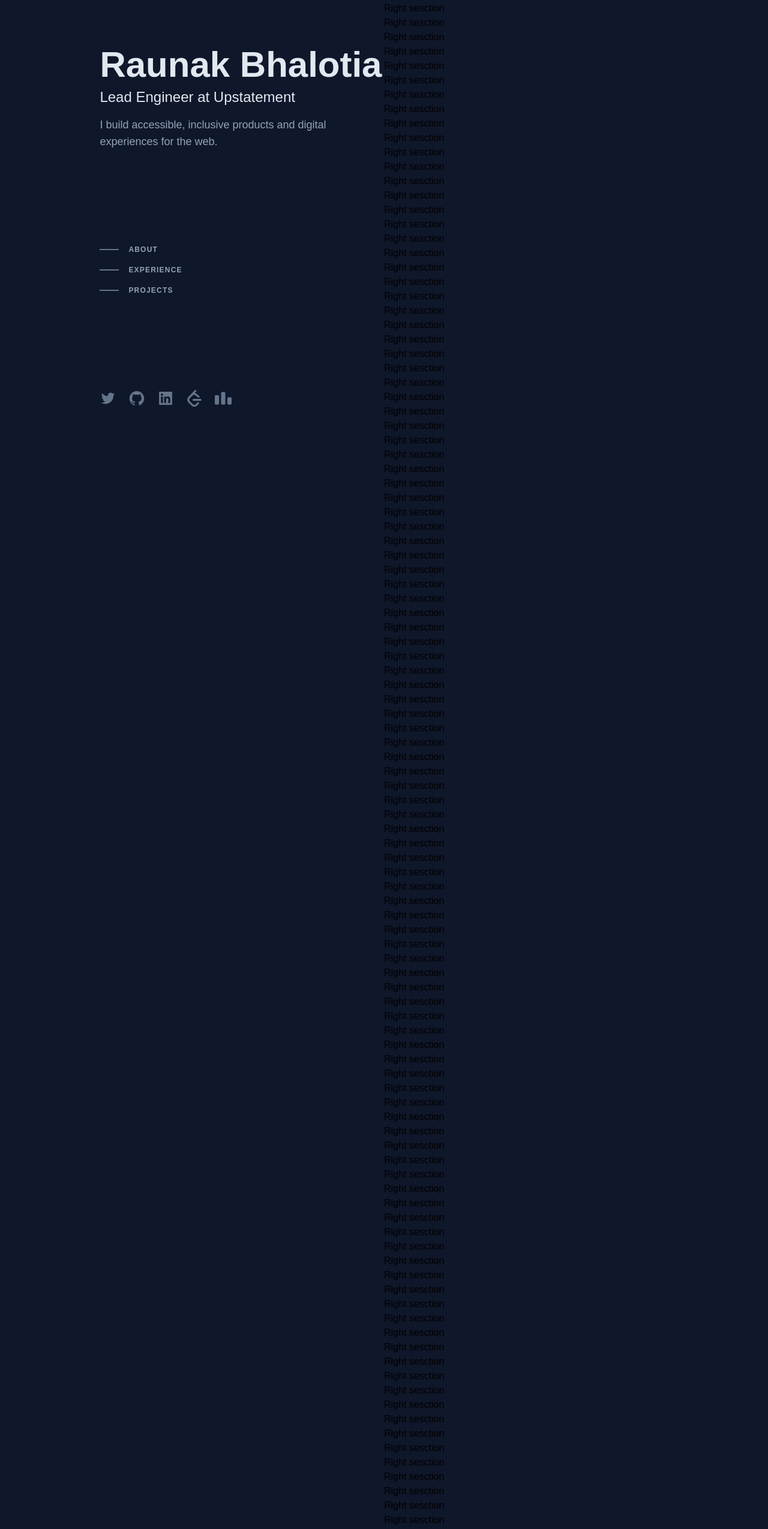
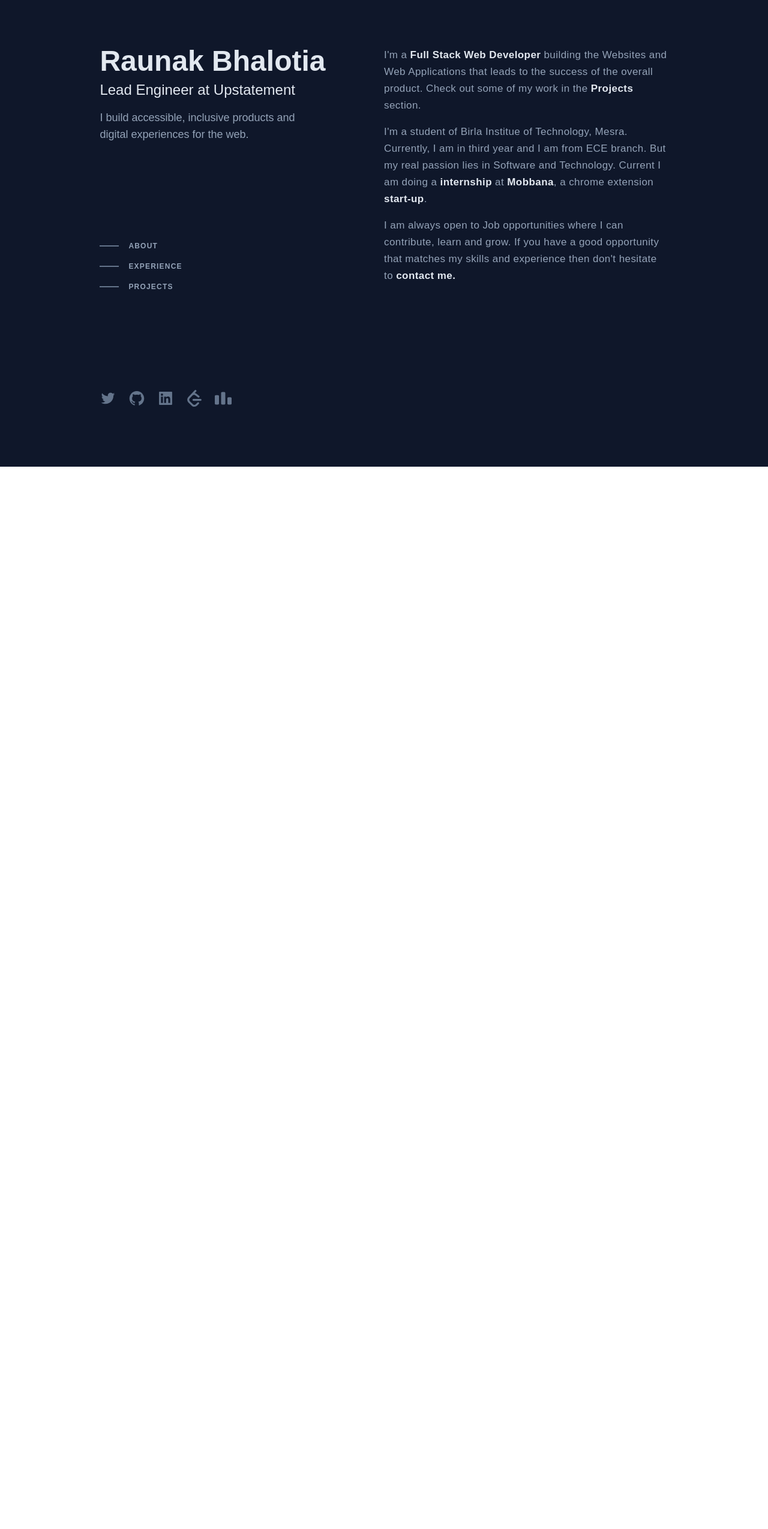
Before and after one commit to raunakb03/new_portfolio, a React (Vite) app: page / in a window 1280 px wide. Shown: the part 22-2571 px from the top of the page at 60% size. After the commit the page ends 800 px from the top, so only its background shows below. Built offline with nearby package versions, Linux system fonts and the light colour scheme.

Commit message:
adding about section

```diff
--- a/src/components/Container.jsx
+++ /dev/null
@@ -1,9 +0,0 @@
-const Container = ({ children }) => {
-    return (
-        <div className="w-full h-full">
-            {children}
-        </div>
-    )
-}
-
-export default Container
--- /dev/null
+++ b/src/sections/About.jsx
@@ -0,0 +1,12 @@
+const About = () => {
+    return (
+        <div id="about-section" className="text-[17px] text-slate-400 leading-7 tracking-wide flex flex-col w-full gap-4">
+            <div>  I{`'`}m a <span className="font-semibold text-slate-200"> Full Stack Web Developer</span> building the Websites and Web Applications that leads to the success of the overall product. Check out some of my work in the <span className="font-semibold text-slate-200">Projects</span> section.</div>
+            <div>   I{`'`}m a student of Birla Institue of Technology, Mesra. Currently, I am in third year and I am from ECE branch. But my real passion lies in Software and Technology.
+                Current I am doing a <span className="font-semibold text-slate-200">internship</span> at <span className="font-semibold text-slate-200">Mobbana</span>, a chrome extension <span className="font-semibold text-slate-200">start-up</span>.</div>
+            <div> I am always open to Job opportunities where I can contribute, learn and grow. If you have a good opportunity that matches my skills and experience then {`don't`} hesitate to <span className="font-semibold text-slate-200"> contact me.</span></div>
+        </div>
+    )
+}
+
+export default About
--- a/src/sections/LeftSection.jsx
+++ b/src/sections/LeftSection.jsx
@@ -8,9 +8,9 @@ const LeftSection = () => {
             <div className="h-full w-full flex flex-col justify-between items-start">
                 {/* top heading section */}
                 <div className="flex flex-col justify-center items-start">
-                    <div className="text-6xl text-slate-200 font-bold mb-2">Raunak Bhalotia</div>
+                    <div className="text-5xl text-slate-200 font-bold mb-2">Raunak Bhalotia</div>
                     <div className="text-2xl text-slate-200 font-medium mb-4">Lead Engineer at Upstatement</div>
-                    <div className="text-lg text-slate-400">I build accessible, inclusive products and digital experiences for the web.</div>
+                    <div className="text-lg text-slate-400 w-[70%]">I build accessible, inclusive products and digital experiences for the web.</div>
                 </div>
                 {/* middle navigation section */}
                 <div className="flex flex-col justify-center items-start gap-4">
--- a/src/sections/RightSection.jsx
+++ b/src/sections/RightSection.jsx
@@ -1,116 +1,11 @@
+import About from "./About"
+
 const RightSection = () => {
     return (
-        <div className="flex-1">
-            <div>right section</div>
-            <div>Right sesction</div>
-            <div>Right sesction</div>
-            <div>Right sesction</div>
-            <div>Right sesction</div>
-            <div>Right sesction</div>
-            <div>Right sesction</div>
-            <div>Right sesction</div>
-            <div>Right sesction</div>
-            <div>Right sesction</div>
-            <div>Right sesction</div>
-            <div>Right sesction</div>
-            <div>Right sesction</div>
-            <div>Right sesction</div>
-            <div>Right sesction</div>
-            <div>Right sesction</div>
-            <div>Right sesction</div>
-            <div>Right sesction</div>
-            <div>Right sesction</div>
-            <div>Right sesction</div>
-            <div>Right sesction</div>
-            <div>Right sesction</div>
-            <div>Right sesction</div>
-            <div>Right sesction</div>
-            <div>Right sesction</div>
-            <div>Right sesction</div>
-            <div>Right sesction</div>
-            <div>Right sesction</div>
-            <div>Right sesction</div>
-            <div>Right sesction</div>
-            <div>Right sesction</div>
-            <div>Right sesction</div>
-            <div>Right sesction</div>
-            <div>Right sesction</div>
-            <div>Right sesction</div>
-            <div>Right sesction</div>
-            <div>Right sesction</div>
-            <div>Right sesction</div>
-            <div>Right sesction</div>
-            <div>Right sesction</div>
-            <div>Right sesction</div>
-            <div>Right sesction</div>
-            <div>Right sesction</div>
-            <div>Right sesction</div>
-            <div>Right sesction</div>
-            <div>Right sesction</div>
-            <div>Right sesction</div>
-            <div>Right sesction</div>
-            <div>Right sesction</div>
-            <div>Right sesction</div>
-            <div>Right sesction</div>
-            <div>Right sesction</div>
-            <div>Right sesction</div>
-            <div>Right sesction</div>
-            <div>Right sesction</div>
-            <div>Right sesction</div>
-            <div>Right sesction</div>
-            <div>Right sesction</div>
-            <div>Right sesction</div>
-            <div>Right sesction</div>
-            <div>Right sesction</div>
-            <div>Right sesction</div>
-            <div>Right sesction</div>
-            <div>Right sesction</div>
-            <div>Right sesction</div>
-            <div>Right sesction</div>
-            <div>Right sesction</div>
-            <div>Right sesction</div>
-            <div>Right sesction</div>
-            <div>Right sesction</div>
-            <div>Right sesction</div>
-            <div>Right sesction</div>
-            <div>Right sesction</div>
-            <div>Right sesction</div>
-            <div>Right sesction</div>
-            <div>Right sesction</div>
-            <div>Right sesction</div>
-            <div>Right sesction</div>
-            <div>Right sesction</div>
-            <div>Right sesction</div>
-            <div>Right sesction</div>
-            <div>Right sesction</div>
-            <div>Right sesction</div>
-            <div>Right sesction</div>
-            <div>Right sesction</div>
-            <div>Right sesction</div>
-            <div>Right sesction</div>
-            <div>Right sesction</div>
-            <div>Right sesction</div>
-            <div>Right sesction</div>
-            <div>Right sesction</div>
-            <div>Right sesction</div>
-            <div>Right sesction</div>
-            <div>Right sesction</div>
-            <div>Right sesction</div>
-            <div>Right sesction</div>
-            <div>Right sesction</div>
-            <div>Right sesction</div>
-            <div>Right sesction</div>
-            <div>Right sesction</div>
-            <div>Right sesction</div>
-            <div>Right sesction</div>
-            <div>Right sesction</div>
-            <div>Right sesction</div>
-            <div>Right sesction</div>
-            <div>Right sesction</div>
-            <div>Right sesction</div>
-            <div>Right sesction</div>
-            <div>Right sesction</div>
-
+        <div className="flex-1 py-[100px]">
+            <div className="h-full w-full flex flex-col justify-between items-start">
+                <About />
+            </div>
         </div>
     )
 }
```
Also changed, not shown: src/App.jsx (+0 -8 lines).
